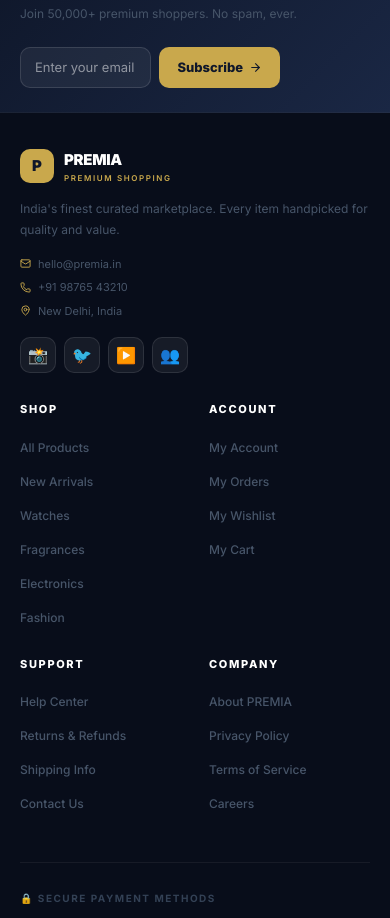
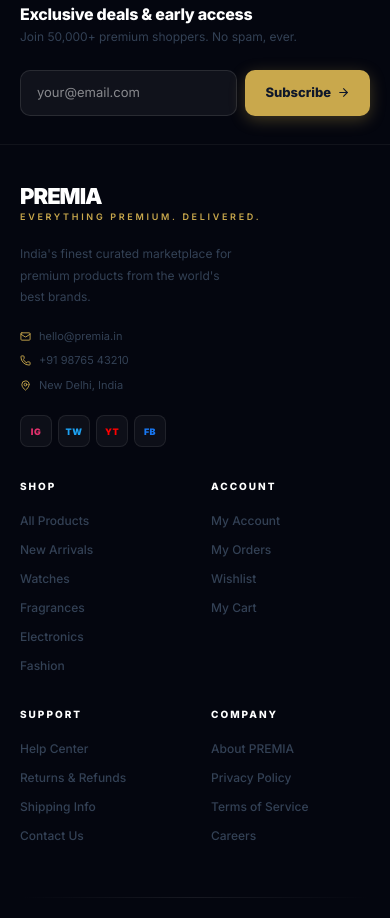
Before and after one commit to ravijags/ecommerce-frontend, a React (Vite) app: page / in a window 390 px wide. Shown: the part 1029-1947 px from the top of the page. Built offline with nearby package versions, Linux system fonts and the light colour scheme; no server answers.

Commit message:
feat: premium footer Nike/Apple style, fix FBT mobile layout

```diff
--- a/src/components/Footer.jsx
+++ b/src/components/Footer.jsx
@@ -1,6 +1,6 @@
 import { Link } from 'react-router-dom'
 import { Mail, Phone, MapPin, ArrowRight, Shield, Truck, RotateCcw } from 'lucide-react'
-import { motion } from 'framer-motion'
+import { motion, AnimatePresence } from 'framer-motion'
 import { useState } from 'react'
 
 const FOOTER_LINKS = {
@@ -15,7 +15,7 @@ const FOOTER_LINKS = {
   'Account': [
     { label: 'My Account',        to: '/account' },
     { label: 'My Orders',         to: '/orders' },
-    { label: 'My Wishlist',       to: '/wishlist' },
+    { label: 'Wishlist',          to: '/wishlist' },
     { label: 'My Cart',           to: '/cart' },
   ],
   'Support': [
@@ -32,48 +32,26 @@ const FOOTER_LINKS = {
   ],
 }
 
-// ── Payment badge component ───────────────────────────────────────────────
-function PayBadge({ children, bg, color, border }) {
+// ── Payment badge ─────────────────────────────────────────────────────────
+function PayBadge({ label, bg, textColor, accent }) {
   return (
     <div style={{
-      background: bg || '#fff',
-      border: `1.5px solid ${border || '#e2e8f0'}`,
-      borderRadius: 8,
-      padding: '5px 12px',
+      background: bg,
+      borderRadius: 6,
+      padding: '4px 10px',
+      height: 28,
       display: 'flex', alignItems: 'center', justifyContent: 'center',
-      height: 32,
-      boxShadow: '0 1px 4px rgba(0,0,0,0.1)',
+      border: `1px solid ${accent || 'transparent'}`,
     }}>
-      <span style={{ color: color || '#0f172a', fontSize: 12, fontWeight: 900, letterSpacing: '0.02em', whiteSpace: 'nowrap' }}>
-        {children}
+      <span style={{ color: textColor, fontSize: 11, fontWeight: 800, letterSpacing: '0.04em', whiteSpace: 'nowrap' }}>
+        {label}
       </span>
     </div>
   )
 }
 
-// ── Social button ─────────────────────────────────────────────────────────
-function SocialBtn({ href, label, emoji, color }) {
-  return (
-    <motion.a href={href} target="_blank" rel="noopener noreferrer"
-      whileHover={{ scale: 1.12, y: -2 }} whileTap={{ scale: 0.95 }}
-      title={label}
-      style={{
-        width: 36, height: 36, borderRadius: 10,
-        background: 'rgba(255,255,255,0.06)',
-        border: '1px solid rgba(255,255,255,0.1)',
-        display: 'flex', alignItems: 'center', justifyContent: 'center',
-        fontSize: 16, textDecoration: 'none', transition: 'all 0.2s',
-        cursor: 'pointer',
-      }}
-      onMouseEnter={e => { e.currentTarget.style.background = `${color}20`; e.currentTarget.style.borderColor = `${color}50` }}
-      onMouseLeave={e => { e.currentTarget.style.background = 'rgba(255,255,255,0.06)'; e.currentTarget.style.borderColor = 'rgba(255,255,255,0.1)' }}>
-      {emoji}
-    </motion.a>
-  )
-}
-
 export default function Footer() {
-  const [email, setEmail]         = useState('')
+  const [email, setEmail]           = useState('')
   const [subscribed, setSubscribed] = useState(false)
 
   const handleSubscribe = () => {
@@ -83,132 +61,164 @@ export default function Footer() {
   }
 
   return (
-    <footer style={{ background: '#080d1a', fontFamily: 'Inter, system-ui, sans-serif' }}>
+    <footer style={{ background: '#04060f', color: '#fff', fontFamily: 'Inter, system-ui, sans-serif' }}>
 
-      {/* ── Trust bar ── */}
-      <div style={{ background: '#0f172a', borderBottom: '1px solid rgba(255,255,255,0.05)' }}>
-        <div style={{ maxWidth: 1280, margin: '0 auto', padding: '16px clamp(20px,5vw,64px)',
-          display: 'flex', alignItems: 'center', justifyContent: 'space-around', gap: 16, flexWrap: 'wrap' }}>
+      {/* ── Top trust strip ── */}
+      <div style={{ borderBottom: '1px solid rgba(255,255,255,0.05)' }}>
+        <div style={{ maxWidth: 1280, margin: '0 auto',
+          padding: '14px clamp(20px,5vw,64px)',
+          display: 'flex', alignItems: 'center', justifyContent: 'center',
+          gap: 'clamp(20px,4vw,56px)', flexWrap: 'wrap' }}>
           {[
             { Icon: Truck,     text: 'Free Delivery Above ₹999' },
             { Icon: RotateCcw, text: '7-Day Easy Returns' },
             { Icon: Shield,    text: '100% Secure Payments' },
           ].map(({ Icon, text }) => (
             <div key={text} style={{ display: 'flex', alignItems: 'center', gap: 8 }}>
-              <Icon size={14} color="#C9A84C" />
-              <span style={{ color: '#64748b', fontSize: 12, fontWeight: 600 }}>{text}</span>
+              <Icon size={13} color="#C9A84C" />
+              <span style={{ color: '#475569', fontSize: 12, fontWeight: 500 }}>{text}</span>
             </div>
           ))}
         </div>
       </div>
 
       {/* ── Newsletter ── */}
-      <div style={{ background: 'linear-gradient(135deg, #0f172a 0%, #1a2744 100%)',
-        borderBottom: '1px solid rgba(255,255,255,0.05)',
-        padding: 'clamp(24px,4vw,40px) clamp(20px,5vw,64px)' }}>
+      <div style={{ borderBottom: '1px solid rgba(255,255,255,0.05)',
+        padding: 'clamp(28px,4vw,44px) clamp(20px,5vw,64px)' }}>
         <div style={{ maxWidth: 1280, margin: '0 auto',
           display: 'flex', alignItems: 'center', justifyContent: 'space-between',
           gap: 24, flexWrap: 'wrap' }}>
-          <div>
-            <h3 style={{ color: '#fff', fontSize: 'clamp(15px,2.5vw,20px)', fontWeight: 800,
-              margin: '0 0 4px', letterSpacing: '-0.3px' }}>
-              Get exclusive deals & early access
+          <div style={{ flex: '1 1 300px' }}>
+            <p style={{ color: '#94a3b8', fontSize: 10, fontWeight: 700,
+              letterSpacing: '0.2em', textTransform: 'uppercase', margin: '0 0 8px' }}>
+              Newsletter
+            </p>
+            <h3 style={{ color: '#fff', fontSize: 'clamp(16px,2.5vw,22px)', fontWeight: 800,
+              margin: '0 0 4px', letterSpacing: '-0.3px', lineHeight: 1.2 }}>
+              Exclusive deals & early access
             </h3>
-            <p style={{ color: '#475569', fontSize: 12, margin: 0 }}>
+            <p style={{ color: '#334155', fontSize: 12, margin: 0 }}>
               Join 50,000+ premium shoppers. No spam, ever.
             </p>
           </div>
+          <div style={{ flex: '0 1 420px', minWidth: 260 }}>
+            <AnimatePresence mode="wait">
               {subscribed ? (
-            <motion.p initial={{ opacity: 0, scale: 0.9 }} animate={{ opacity: 1, scale: 1 }}
-              style={{ color: '#C9A84C', fontWeight: 700, fontSize: 14, margin: 0 }}>
-              ✓ Welcome to PREMIA!
-            </motion.p>
+                <motion.div key="done"
+                  initial={{ opacity: 0, y: 8 }} animate={{ opacity: 1, y: 0 }}
+                  style={{ display: 'flex', alignItems: 'center', gap: 10,
+                    padding: '14px 18px', background: 'rgba(201,168,76,0.08)',
+                    border: '1px solid rgba(201,168,76,0.2)', borderRadius: 12 }}>
+                  <div style={{ width: 20, height: 20, borderRadius: '50%', background: '#C9A84C',
+                    display: 'flex', alignItems: 'center', justifyContent: 'center',
+                    fontSize: 11, color: '#0f172a', fontWeight: 900, flexShrink: 0 }}>✓</div>
+                  <p style={{ color: '#C9A84C', fontWeight: 600, fontSize: 13, margin: 0 }}>
+                    You're in. Welcome to PREMIA.
+                  </p>
+                </motion.div>
               ) : (
-            <div style={{ display: 'flex', gap: 8, width: 'clamp(260px,38%,400px)', flexShrink: 0 }}>
-              <input type="email" placeholder="Enter your email"
+                <motion.div key="form" style={{ display: 'flex', gap: 8 }}>
+                  <input type="email" placeholder="your@email.com"
                     value={email} onChange={e => setEmail(e.target.value)}
                     onKeyDown={e => e.key === 'Enter' && handleSubscribe()}
-                style={{ flex: 1, padding: '10px 14px', borderRadius: 10,
-                  border: '1px solid rgba(255,255,255,0.12)',
-                  background: 'rgba(255,255,255,0.06)', color: '#fff',
-                  fontSize: 13, outline: 'none', fontFamily: 'Inter, system-ui',
-                  minWidth: 0 }}
-                onFocus={e => e.target.style.borderColor = '#C9A84C'}
-                onBlur={e => e.target.style.borderColor = 'rgba(255,255,255,0.12)'}
+                    style={{ flex: 1, padding: '12px 16px', borderRadius: 10,
+                      border: '1px solid rgba(255,255,255,0.1)',
+                      background: 'rgba(255,255,255,0.05)', color: '#fff',
+                      fontSize: 13, outline: 'none', fontFamily: 'Inter, system-ui', minWidth: 0 }}
+                    onFocus={e => e.target.style.borderColor = 'rgba(201,168,76,0.5)'}
+                    onBlur={e => e.target.style.borderColor = 'rgba(255,255,255,0.1)'}
                   />
-              <motion.button whileHover={{ scale: 1.04 }} whileTap={{ scale: 0.96 }}
+                  <motion.button whileHover={{ scale: 1.03 }} whileTap={{ scale: 0.96 }}
                     onClick={handleSubscribe}
-                style={{ padding: '10px 18px', borderRadius: 10, border: 'none',
+                    style={{ padding: '12px 20px', borderRadius: 10, border: 'none',
                       background: '#C9A84C', color: '#0f172a', fontSize: 13, fontWeight: 800,
                       cursor: 'pointer', display: 'flex', alignItems: 'center', gap: 6,
-                  whiteSpace: 'nowrap', flexShrink: 0 }}>
+                      whiteSpace: 'nowrap', flexShrink: 0,
+                      boxShadow: '0 4px 16px rgba(201,168,76,0.3)' }}>
                     Subscribe <ArrowRight size={13} />
                   </motion.button>
+                </motion.div>
+              )}
+            </AnimatePresence>
           </div>
-          )}
         </div>
       </div>
 
       {/* ── Main links ── */}
       <div style={{ maxWidth: 1280, margin: '0 auto',
-        padding: 'clamp(36px,5vw,56px) clamp(20px,5vw,64px) clamp(24px,4vw,40px)' }}>
+        padding: 'clamp(40px,5vw,60px) clamp(20px,5vw,64px) clamp(28px,4vw,44px)' }}>
 
-        <div className="footer-grid" style={{ display: 'grid',
-          gridTemplateColumns: 'clamp(160px,22%,220px) repeat(4,1fr)',
-          gap: 'clamp(24px,3vw,48px)', marginBottom: 48 }}>
+        <div className="footer-main-grid" style={{ display: 'grid',
+          gridTemplateColumns: '1.4fr 1fr 1fr 1fr 1fr', gap: 'clamp(20px,3vw,48px)',
+          marginBottom: 52 }}>
 
-          {/* Brand */}
+          {/* Brand col */}
           <div>
-            <div style={{ display: 'flex', alignItems: 'center', gap: 10, marginBottom: 14 }}>
-              <div style={{ width: 34, height: 34, borderRadius: 10, background: '#C9A84C',
-                display: 'flex', alignItems: 'center', justifyContent: 'center',
-                fontWeight: 900, fontSize: 15, color: '#0f172a' }}>P</div>
-              <div>
-                <div style={{ fontWeight: 900, fontSize: 15, color: '#fff', letterSpacing: '-0.3px' }}>PREMIA</div>
-                <div style={{ fontSize: 8, color: '#C9A84C', letterSpacing: '0.2em', textTransform: 'uppercase', fontWeight: 600 }}>Premium Shopping</div>
-              </div>
+            {/* Logo */}
+            <div style={{ marginBottom: 20 }}>
+              <div style={{ fontWeight: 900, fontSize: 22, color: '#fff',
+                letterSpacing: '-1px', lineHeight: 1, marginBottom: 3 }}>PREMIA</div>
+              <div style={{ fontSize: 9, color: '#C9A84C', letterSpacing: '0.3em',
+                textTransform: 'uppercase', fontWeight: 600 }}>Everything Premium. Delivered.</div>
             </div>
 
-            <p style={{ color: '#475569', fontSize: 12, lineHeight: 1.75, margin: '0 0 16px' }}>
-              India's finest curated marketplace. Every item handpicked for quality and value.
+            <p style={{ color: '#334155', fontSize: 12, lineHeight: 1.8,
+              margin: '0 0 20px', maxWidth: 220 }}>
+              India's finest curated marketplace for premium products from the world's best brands.
             </p>
 
-            <div style={{ display: 'flex', flexDirection: 'column', gap: 7, marginBottom: 18 }}>
+            {/* Contact */}
+            <div style={{ display: 'flex', flexDirection: 'column', gap: 8, marginBottom: 22 }}>
               {[
                 { Icon: Mail,   text: 'hello@premia.in' },
                 { Icon: Phone,  text: '+91 98765 43210' },
                 { Icon: MapPin, text: 'New Delhi, India' },
               ].map(({ Icon, text }) => (
-                <div key={text} style={{ display: 'flex', alignItems: 'center', gap: 7 }}>
+                <div key={text} style={{ display: 'flex', alignItems: 'center', gap: 8 }}>
                   <Icon size={11} color="#C9A84C" style={{ flexShrink: 0 }} />
-                  <span style={{ fontSize: 11, color: '#475569' }}>{text}</span>
+                  <span style={{ fontSize: 11, color: '#334155' }}>{text}</span>
                 </div>
               ))}
             </div>
 
-            {/* Social buttons */}
-            <div style={{ display: 'flex', gap: 8 }}>
-              <SocialBtn href="#" label="Instagram" emoji="📸" color="#E1306C" />
-              <SocialBtn href="#" label="Twitter"   emoji="🐦" color="#1DA1F2" />
-              <SocialBtn href="#" label="YouTube"   emoji="▶️" color="#FF0000" />
-              <SocialBtn href="#" label="Facebook"  emoji="👥" color="#1877F2" />
+            {/* Social — minimal dots style */}
+            <div style={{ display: 'flex', gap: 6 }}>
+              {[
+                { label: 'IG', color: '#E1306C' },
+                { label: 'TW', color: '#1DA1F2' },
+                { label: 'YT', color: '#FF0000' },
+                { label: 'FB', color: '#1877F2' },
+              ].map(({ label, color }) => (
+                <motion.div key={label}
+                  whileHover={{ scale: 1.1, y: -2 }} whileTap={{ scale: 0.95 }}
+                  style={{ width: 32, height: 32, borderRadius: 8, cursor: 'pointer',
+                    background: 'rgba(255,255,255,0.04)',
+                    border: '1px solid rgba(255,255,255,0.08)',
+                    display: 'flex', alignItems: 'center', justifyContent: 'center',
+                    fontSize: 9, fontWeight: 900, color: color, letterSpacing: '0.05em' }}>
+                  {label}
+                </motion.div>
+              ))}
             </div>
           </div>
 
           {/* Link columns */}
           {Object.entries(FOOTER_LINKS).map(([title, links]) => (
             <div key={title}>
-              <h4 style={{ color: '#fff', fontSize: 11, fontWeight: 800, letterSpacing: '0.15em',
-                textTransform: 'uppercase', margin: '0 0 16px' }}>{title}</h4>
+              <h4 style={{ color: '#fff', fontSize: 10, fontWeight: 800,
+                letterSpacing: '0.2em', textTransform: 'uppercase', margin: '0 0 18px' }}>
+                {title}
+              </h4>
               <ul style={{ listStyle: 'none', padding: 0, margin: 0,
-                display: 'flex', flexDirection: 'column', gap: 10 }}>
+                display: 'flex', flexDirection: 'column', gap: 11 }}>
                 {links.map(({ label, to }) => (
                   <li key={label}>
                     <Link to={to}
-                      style={{ color: '#475569', fontSize: 12, textDecoration: 'none',
-                        fontWeight: 500, transition: 'color 0.15s' }}
-                      onMouseEnter={e => e.target.style.color = '#C9A84C'}
-                      onMouseLeave={e => e.target.style.color = '#475569'}>
+                      style={{ color: '#334155', fontSize: 12, textDecoration: 'none',
+                        fontWeight: 500, transition: 'color 0.15s, padding-left 0.15s',
+                        display: 'block' }}
+                      onMouseEnter={e => { e.target.style.color = '#C9A84C'; e.target.style.paddingLeft = '4px' }}
+                      onMouseLeave={e => { e.target.style.color = '#334155'; e.target.style.paddingLeft = '0' }}>
                       {label}
                     </Link>
                   </li>
@@ -218,70 +228,51 @@ export default function Footer() {
           ))}
         </div>
 
+        {/* ── Divider ── */}
+        <div style={{ height: 1, background: 'linear-gradient(to right, transparent, rgba(255,255,255,0.08), transparent)', marginBottom: 28 }} />
+
         {/* ── Payment methods ── */}
-        <div style={{ paddingTop: 28, borderTop: '1px solid rgba(255,255,255,0.06)', marginBottom: 24 }}>
-          <p style={{ color: '#334155', fontSize: 10, fontWeight: 700, letterSpacing: '0.15em',
-            textTransform: 'uppercase', margin: '0 0 14px' }}>
-            🔒 Secure Payment Methods
+        <div style={{ marginBottom: 28 }}>
+          <p style={{ color: '#1e293b', fontSize: 10, fontWeight: 700,
+            letterSpacing: '0.2em', textTransform: 'uppercase', margin: '0 0 12px' }}>
+            Secure Payments
           </p>
-          <div style={{ display: 'flex', alignItems: 'center', gap: 10, flexWrap: 'wrap' }}>
-            <PayBadge bg="#1A1F71" color="#fff" border="#1A1F71">
-              <span style={{ fontStyle: 'italic', fontSize: 14, fontWeight: 900, letterSpacing: '1px' }}>VISA</span>
-            </PayBadge>
-            <PayBadge bg="#fff" color="#fff" border="#e2e8f0">
-              <span style={{ display: 'flex', alignItems: 'center', gap: 0 }}>
-                <span style={{ color: '#EB001B', fontWeight: 900, fontSize: 18 }}>●</span>
-                <span style={{ color: '#F79E1B', fontWeight: 900, fontSize: 18, marginLeft: -4 }}>●</span>
-                <span style={{ color: '#0f172a', fontSize: 10, fontWeight: 700, marginLeft: 4 }}>Mastercard</span>
-              </span>
-            </PayBadge>
-            <PayBadge bg="#528FF0" color="#fff" border="#528FF0">
-              ⚡ Razorpay
-            </PayBadge>
-            <PayBadge bg="#097939" color="#fff" border="#097939">
-              🇮🇳 UPI
-            </PayBadge>
-            <PayBadge bg="#006BA6" color="#fff" border="#006BA6">
-              RuPay
-            </PayBadge>
-            <PayBadge bg="#0f172a" color="#C9A84C" border="#C9A84C">
-              Net Banking
-            </PayBadge>
-            <PayBadge bg="#fff" color="#0f172a" border="#e2e8f0">
-              💳 Cards
-            </PayBadge>
+          <div style={{ display: 'flex', alignItems: 'center', gap: 8, flexWrap: 'wrap' }}>
+            <PayBadge label="VISA"        bg="#1A1F71" textColor="#fff" />
+            <PayBadge label="MASTERCARD"  bg="#1f1f1f" textColor="#F79E1B" accent="#333" />
+            <PayBadge label="RAZORPAY"    bg="#2563EB" textColor="#fff" />
+            <PayBadge label="UPI"         bg="#097939" textColor="#fff" />
+            <PayBadge label="RUPAY"       bg="#006BA6" textColor="#fff" />
+            <PayBadge label="NET BANKING" bg="transparent" textColor="#475569" accent="rgba(255,255,255,0.1)" />
           </div>
         </div>
 
         {/* ── Copyright ── */}
-        <div style={{ paddingTop: 20, borderTop: '1px solid rgba(255,255,255,0.04)',
-          display: 'flex', alignItems: 'center', justifyContent: 'space-between',
-          flexWrap: 'wrap', gap: 10 }}>
-          <div style={{ display: 'flex', alignItems: 'center', gap: 8 }}>
-            <div style={{ width: 20, height: 20, borderRadius: 6, background: '#C9A84C',
-              display: 'flex', alignItems: 'center', justifyContent: 'center',
-              fontWeight: 900, fontSize: 10, color: '#0f172a', flexShrink: 0 }}>P</div>
-            <p style={{ color: '#334155', fontSize: 11, margin: 0, lineHeight: 1.5 }}>
+        <div style={{ display: 'flex', alignItems: 'center',
+          justifyContent: 'space-between', flexWrap: 'wrap', gap: 8 }}>
+          <p style={{ color: '#1e293b', fontSize: 11, margin: 0 }}>
             © {new Date().getFullYear()}{' '}
-              <span style={{ color: '#C9A84C', fontWeight: 800 }}>PREMIA</span>
-              {' '}— Everything Premium. Delivered. All rights reserved.
+            <span style={{ color: '#C9A84C', fontWeight: 700 }}>PREMIA</span>
+            {' '}· All rights reserved.
           </p>
-          </div>
           <p style={{ color: '#1e293b', fontSize: 11, margin: 0 }}>
-            Made with <span style={{ color: '#ef4444' }}>♥</span> in India 🇮🇳
+            Made with <span style={{ color: '#ef4444', fontSize: 12 }}>♥</span> in India
           </p>
         </div>
       </div>
 
       <style>{`
-        @media (max-width: 768px) {
-          .footer-grid {
+        @media (max-width: 900px) {
+          .footer-main-grid {
             grid-template-columns: 1fr 1fr !important;
-            gap: 28px !important;
+            gap: 32px !important;
           }
-          .footer-grid > div:first-child {
+          .footer-main-grid > div:first-child {
             grid-column: 1 / -1 !important;
           }
+        }
+        @media (max-width: 480px) {
+          .footer-main-grid { grid-template-columns: 1fr 1fr !important; }
         }
       `}</style>
     </footer>
--- a/src/pages/ProductDetail.jsx
+++ b/src/pages/ProductDetail.jsx
@@ -652,9 +652,7 @@ export default function ProductDetail({ addToCart, addToWishlist, removeFromWish
           .pd-reviews-grid { grid-template-columns: 1fr !important; gap: 16px !important; }
           .pd-thumbnails { display: none !important; }
           .pd-mobile-thumbs { display: flex !important; }
-          .fbt-container { flex-direction: column !important; align-items: flex-start !important; }
-          .fbt-container > div:last-child { margin-left: 0 !important; width: 100% !important; align-items: stretch !important; }
-          .fbt-container > div:last-child button { width: 100% !important; }
+
         }
       `}</style>
     </main>
```
Lines whose indentation alone changed are shown as unchanged.
